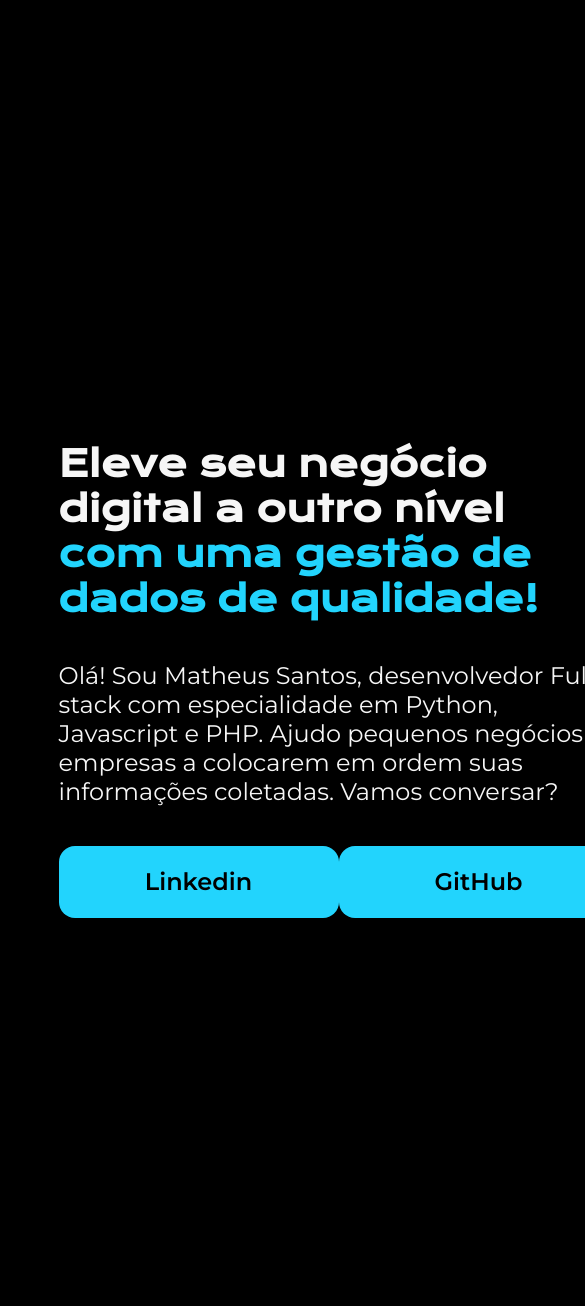
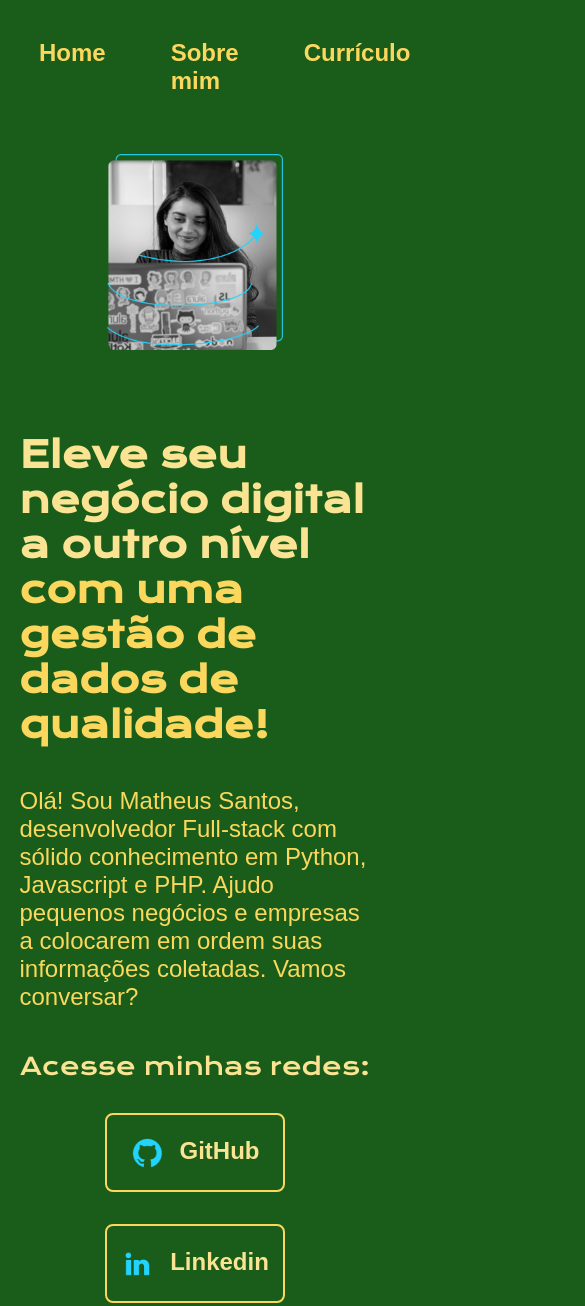
Before and after one commit to matheusosss/portifolio, a plain HTML site: page index.html in a window 390 px wide. Shown: the top 1306 px of the page, 585 px wide, since content can reach past the window. Drawn offline with nearby package versions, Linux system fonts and the light colour scheme.

Commit message:
portifolio

```diff
--- a/index.html
+++ b/index.html
@@ -4,21 +4,37 @@
     <meta charset="UTF-8">
     <meta name="viewport" content="width=device-width, initial-scale=1.0">
     <title>Portifólio</title>
-    <link rel="stylesheet" href="style.css">
+    <link rel="stylesheet" href="./styles/style.css">
 </head>
 <body>
-    <header></header>
+    <header class="cabecalho">
+        <nav class="header__menu">
+            <a class="header__menu__link" href="index.html">Home</a>
+            <a class="header__menu__link" href="about.html">Sobre mim</a>
+            <a class="header__menu__link" href="curriculum.html">Currículo </a>
+        </nav>
+    </header>
     <main class="apresentacao">
         <section class="apresentacao__conteudo">
             <h1 class="apresentacao__conteudo__titulo">Eleve seu negócio digital a outro nível <strong class="titulo-destaque">com uma gestão de dados de qualidade!</strong></h1>
-            <p class="apresentacao__conteudo__texto">Olá! Sou Matheus Santos, desenvolvedor Full-stack com especialidade em Python, Javascript e PHP. Ajudo pequenos negócios e empresas a colocarem em ordem suas informações coletadas. Vamos conversar?</p>
+            <p class="apresentacao__conteudo__texto">Olá! Sou Matheus Santos, desenvolvedor Full-stack com sólido conhecimento em Python, Javascript e PHP. Ajudo pequenos negócios e empresas a colocarem em ordem suas informações coletadas. Vamos conversar?</p>
             <div class="apresentacao__botoes">
-                <a class="apresentacao__links__link" href="https://www.linkedin.com/in/matheusosss/">Linkedin</a>
-                <a class="apresentacao__links__link" href="https://github.com/matheusosss">GitHub</a>
+                <h2 class="apresentacao__botoes__subtitulos">Acesse minhas redes:</h2>
+                <a class="apresentacao__links__navegacao" href="https://github.com/matheusosss">
+                    <img src="./assets/github.png">
+                    GitHub</a>
+                <a class="apresentacao__links__navegacao" href="https://www.linkedin.com/in/matheusosss/">
+                    <img src="./assets/linkedin.png">
+                    Linkedin</a>
+                <a class="apresentacao__links__navegacao" href="https://www.instagram.com/matheusoss/">
+                    <img src="./assets/instagram.png">
+                    Instagram</a>
             </div>
         </section>
-        <img src="eu.jpg" alt="Foto do Matheus Santos no Pope Restaurante">
+        <img class="apresentacao__imagem" src="./assets/imagem.png" alt="Foto da Joana Santos programando">
     </main>
-    <footer></footer>
+    <footer class="rodape">
+        <p>Desenvolvido pelo Matheus</p>
+    </footer>
 </body>
 </html>
--- a/style.css
+++ /dev/null
@@ -1,60 +0,0 @@
-@import url('https://fonts.googleapis.com/css2?family=Krona+One&display=swap');
-@import url('https://fonts.googleapis.com/css2?family=Krona+One&family=Montserrat:ital,wght@0,100..900;1,100..900&display=swap');
-
-*{
-    margin: 0;
-    padding: 0;
-}
-
-body{
-    height: 100vh;
-    box-sizing: border-box;
-    background-color: black;
-    color: #F6F6F6;
-}
-
-.titulo-destaque {
-    color: #22D4FD;
-}
-
-.apresentacao{
-    margin: 10% 15%;
-    display: flex;
-    align-items: center;
-    justify-content: space-between;
-}
-
-.apresentacao__conteudo{
-    width: 615px;
-    display: flex;
-    flex-direction: column;
-    gap: 40px;
-}
-
-.apresentacao__conteudo__titulo{
-    font-size: 36px;
-    font-family: 'Krona One', Sans-serife;
-}
-
-.apresentacao__conteudo__texto{
-    font-size: 24px;
-    font-family: 'Montserrat', sans-serif;
-}
-
-.apresentacao__botoes{
-    display: flex;
-    justify-content: space-between;
-}
-
-.apresentacao__links__link{
-    background-color: #22D4FD;
-    width: 280px;
-    text-align: center;
-    border-radius: 16px;
-    font-size: 24px;
-    padding: 21.5px 0;
-    text-decoration: none;
-    color: black;
-    font-family: 'Montserrat', sans-serif;
-    font-weight: 600;
-}
--- /dev/null
+++ b/styles/style.css
@@ -0,0 +1,155 @@
+@import url('https://fonts.googleapis.com/css2?family=Krona+One&display=swap');
+@import url('https://fonts.googleapis.com/css2?family=Krona+One&family=Montserrat:ital,wght@0,100..900;1,100..900&display=swap');
+
+:root{
+    --cor--primaria: #1A5D1A;
+    --cor--secundaria: #FAE392;
+    --cor--terciaria: #FBD85D;
+    --cor--hover: #F1C93B;
+
+    --fonte--primaria: 'Krona One', sans-serif;
+    --fonte--secundaria: 'Monterrat', sans-serif;
+}
+
+*{
+    margin: 0;
+    padding: 0;
+}
+
+body{
+    /* height: 100vh; */
+    box-sizing: border-box;
+    background-color: var(--cor--primaria);
+    color: var(--cor--secundaria);
+}
+
+.cabecalho{
+    padding: 2% 0% 0% 15%;
+}
+
+.header__menu{
+    display: flex;
+    gap: 65px;
+}
+
+.header__menu__link{
+    font-family: var(--fonte--secundaria);
+    font-size: 1.5rem;
+    font-weight: 600;
+    color: var(--cor--terciaria);
+    text-decoration: none;
+}
+
+.header__menu:hover :not(:hover){
+    opacity: 0.35;
+}
+
+.header__menu__link:hover{
+    scale: 1.1;
+}
+
+.apresentacao{
+    padding: 5% 15%;
+    display: flex;
+    align-items: center;
+    justify-content: space-between;
+    gap: 82px;
+}
+
+.apresentacao__conteudo{
+    width: 50%;
+    display: flex;
+    flex-direction: column;
+    gap: 40px;
+}
+
+.apresentacao__conteudo__titulo{
+    font-size: 2.25rem;
+    font-family: var(--fonte--primaria);
+}
+
+.titulo-destaque {
+    color: var(--cor--terciaria);
+}
+
+.apresentacao__conteudo__texto{
+    font-size: 1.5rem;
+    font-family: var(--fonte--secundaria);
+}
+
+.apresentacao__botoes{
+    display: flex;
+    flex-direction: column;
+    justify-content: space-between;
+    align-items: center;
+    gap: 32px;
+}
+
+.apresentacao__botoes__subtitulos{
+    font-family: var(--fonte--primaria);
+    font-weight: 400;
+    font-size: 1.5rem;
+}
+
+.apresentacao__links__navegacao{
+    /* background-color: #22D4FD; */
+    display: flex;
+    justify-content: center;
+    gap: 16px;
+    width: 50%;
+    text-align: center;
+    border-radius: 8px;
+    font-size: 1.5rem;
+    padding: 21.5px 0;
+    text-decoration: none;
+    color: var(--cor--secundaria);
+    font-family: var(--fonte--secundaria);
+    font-weight: 600;
+    border: 2px solid var(--cor--terciaria);
+}
+
+.apresentacao__links__navegacao:hover{
+    background-color: var(--cor--hover);
+    color: var(--cor--primaria);
+    scale: 1.1;
+}
+
+.apresentacao__imagem{
+    width: 50%;
+}
+
+.apresentacao__conteudo__texto {
+    text-decoration: none;
+    color: var(--cor--terciaria);
+}
+
+.rodape{
+    color: var(--cor--primaria);
+    font-family: var(--fonte--secundaria);
+    font-size: 1.5rem;
+    font-weight: 400;
+    background-color: var(--cor--terciaria);
+    text-align: center;
+    padding: 24px;
+}
+
+@media (max-width: 1200px) {
+
+    .cabecalho{
+        padding: 10%;
+    }
+
+    .apresentacao__botoes{
+        justify-content: center;
+    }
+
+    .apresentacao{
+        flex-direction: column-reverse;
+        padding: 5%;
+    }
+
+    .apresentacao__conteudo{
+        width: auto;
+    }
+
+}
```
Also changed, not shown: Exercicios/index.html (deleted, +0 -11 lines), Exercicios/index2.html (deleted, +0 -17 lines), about.html (added, +37 -0 lines), curriculum.html (added, +38 -0 lines), Exercicios/html.png (deleted), assets/Imagem.png (added), assets/eu.jpg (renamed from eu.jpg), assets/github.png (added), assets/html.png (renamed from html.png), assets/instagram.png (added), assets/linkedin.png (added), assets/twitch.png (added), assets/twitter-novo.png (added), assets/twitter.png (added).
